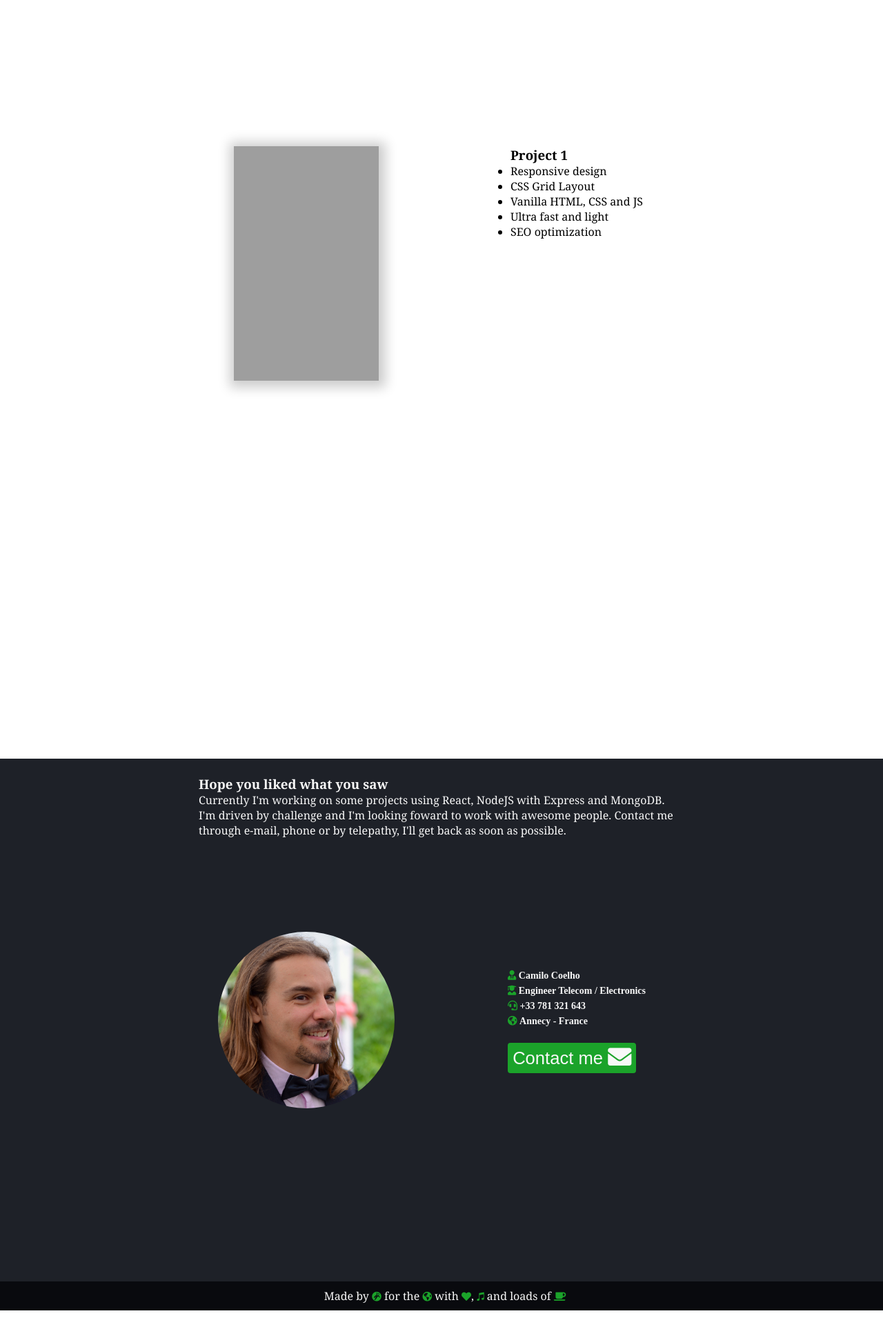
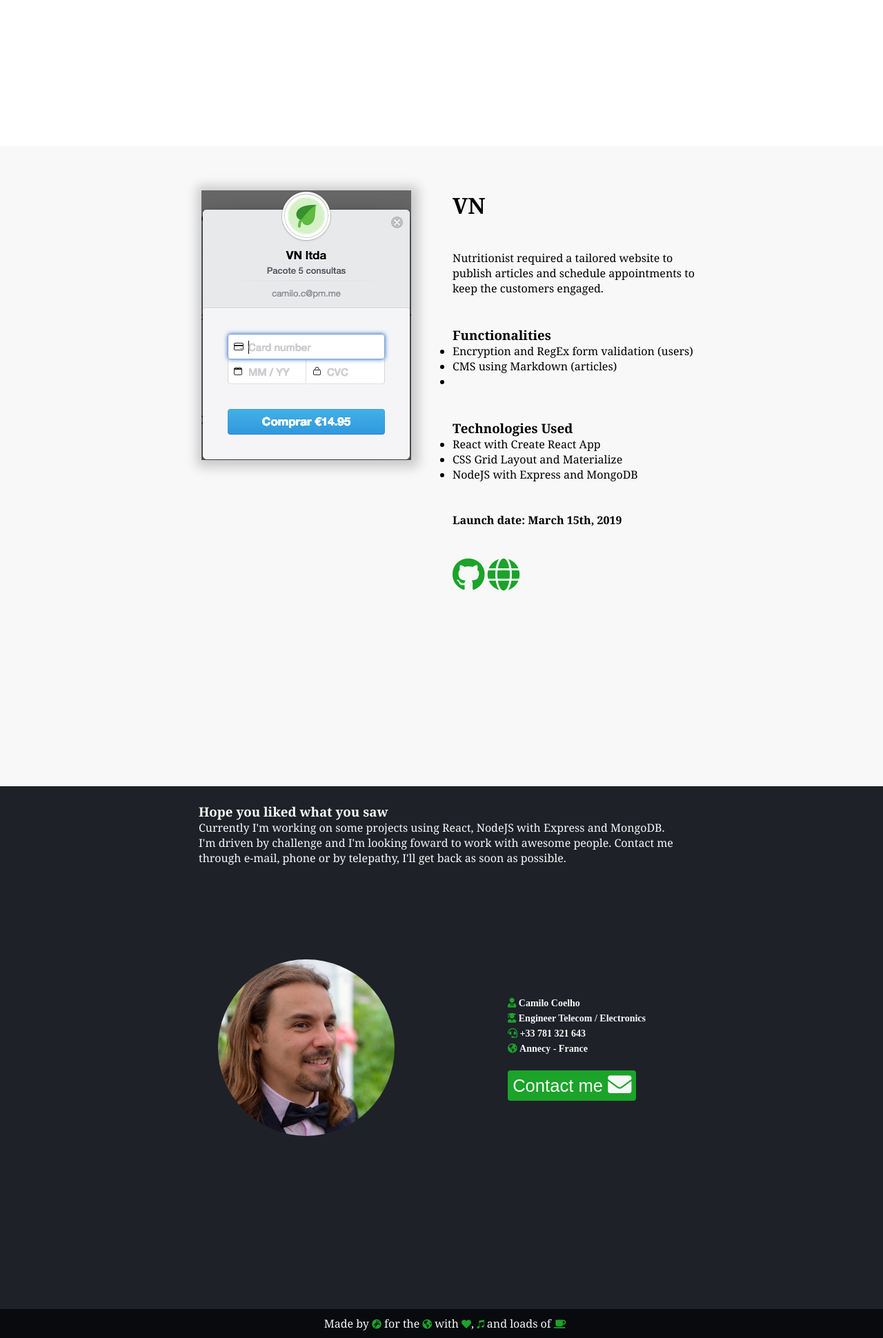
Before and after one commit to Kmelow/devweb, a PHP site: page / in a window 1280 px wide. Shown: the part 588-2528 px from the top of the page at 69% size. Before the commit the page ends 2488 px from the top, so only its background shows below. Run offline with PHP 8.4, Linux system fonts and the light colour scheme; some libraries are stand-ins or nearby versions; grey boxes are pictures that could not be loaded.

Commit message:
Updated VN

```diff
--- a/index.html
+++ b/index.html
@@ -47,23 +47,37 @@
 			<!-- Project 1 -->
 			<div class="proj-card">
 				<div class="proj-img" id="p1-img">
-					<img src="https://placekitten.com/210/340" alt="">
+					<img src="./assets/VN_Stripe.png" alt="">
 				</div>
 				<div class="proj-desc" id="p1-desc">
-					<h3 class="proj-title">Project 1</h3>
-					<ul class="proj-techs">
-						<li>Responsive design</li>
-						<li>CSS Grid Layout</li>
-						<li>Vanilla HTML, CSS and JS</li>
-						<li>Ultra fast and light</li>
-						<li>SEO optimization</li>
+					<h1 class="proj-title">VN</h1>
+					<br></br>
+					<p>Nutritionist required a tailored website to publish articles and schedule appointments to keep the customers engaged.</p>
+					<br></br>
+					<h3>Functionalities</h3>
+					<ul>
+						<li>Encryption and RegEx form validation (users)</li>
+						<li>CMS using Markdown (articles)</li>
+						<li></li>
 					</ul>
+					<br></br>
+					<h3>Technologies Used</h3>
+					<ul>
+						<li>React with Create React App</li>
+						<li>CSS Grid Layout and Materialize</li>
+						<li>NodeJS with Express and MongoDB</li>
+					</ul>
+					<br></br>
+					<p><b>Launch date: March 15th, 2019</b></p>
+					<br></br>
+					<a href=""><i class="fab fa-3x fa-github private-link"></i></a>
+					<a href=""><i class="fas fa-3x fa-globe"></i></a>
 				</div>
 			</div>
 
 		</div>
 
-		<!-- ABOUT -->
+		<!-- ABOUT
 		<div class="about">
 			<img src="" alt="">
 			<div class="perso-info">
@@ -74,7 +88,7 @@
 					<li></li>
 				</ul>
 			</div>
-		</div>
+		</div> -->
 
 		<!-- CONTACTS -->
 		<div class="contact" name="contact">
--- a/style.css
+++ b/style.css
@@ -92,6 +92,8 @@ li i span {
 
 }
 .proj-card {
+	background-color: var(--ash);
+	padding: 64px;
 	grid-column: 1 / 3;
 	display: grid;
 	grid-gap: 32px;
```
Also changed, not shown: assets/VN_CRUD_Articles.png (added), assets/VN_Register.png (added), assets/VN_Stripe.png (added).
